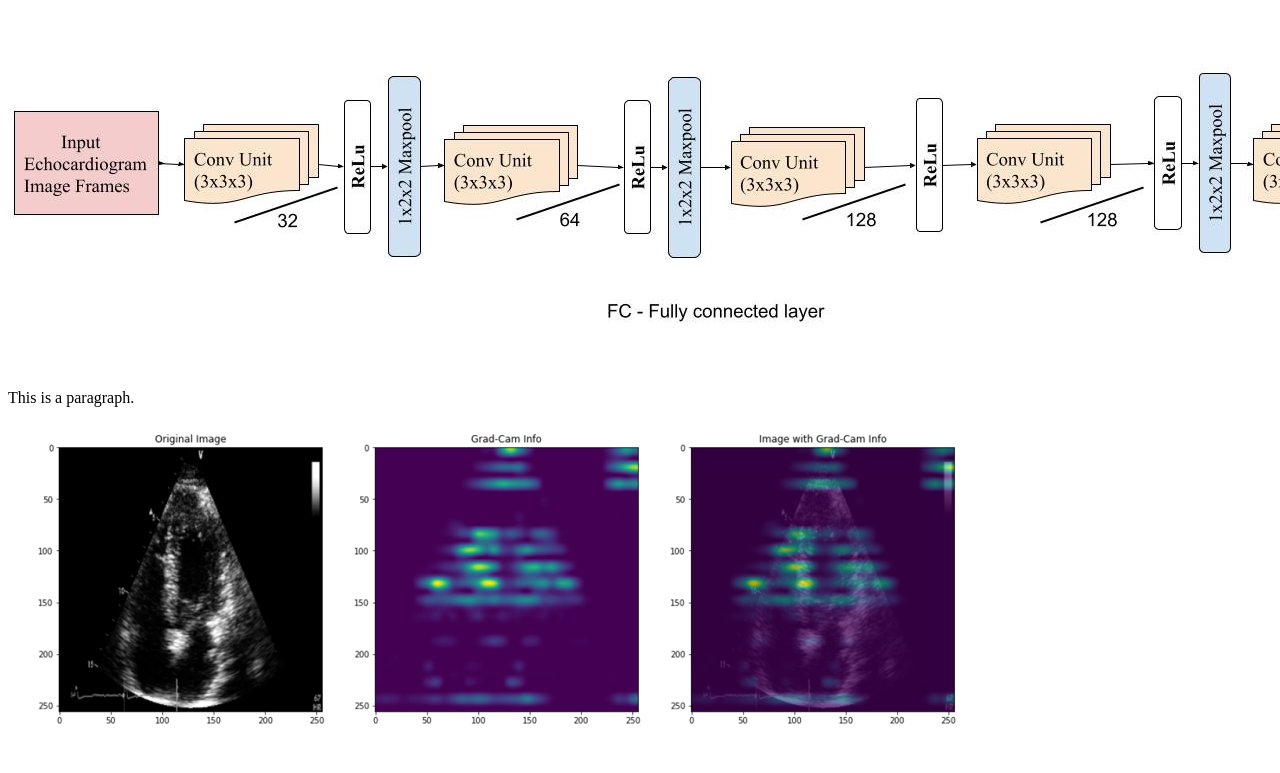
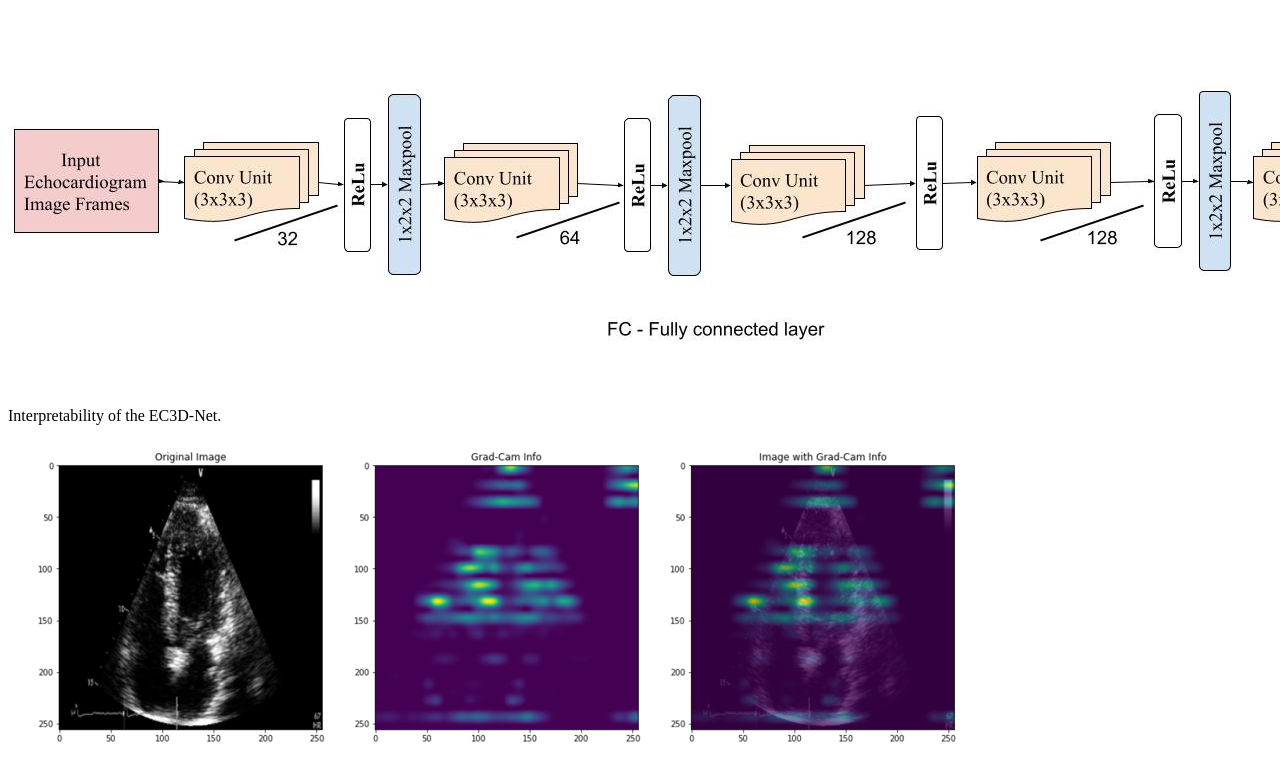
Before and after one commit to SanjeeviGunasekaran/Automatic-RWMA-Detection, a plain HTML site: page docs/index.html in a window 1280 px wide. Shown: the part 799-1572 px from the top of the page. Drawn offline with Linux system fonts and the light colour scheme.

Commit message:
Update index.html

```diff
--- a/docs/index.html
+++ b/docs/index.html
@@ -3,11 +3,11 @@
 <body>
 
 <h1>Automatic Diagnostic Tool for Detection of Regional Wall Motion Abnormality from Echocardiogram </h1>
-<p><b>Purpose</b>: The echocardiogram is an ultrasound imaging modality,employed to assess cardiac abnormalities. The Regional Wall Motion Abnormality (RWMA) is the occurrence of abnormal or absent contractility of a region of the heart muscle.  Conventional assessment of RWMA is based on visual interpretation of endocardial excursion and myocardial thickening from the echocardiogram videos. Wall motion assessment accuracy depends on the experience of the sonographer. Current automated methods highly depend on the preprocessing steps such as segmentation of ventricle part or manually finding systole and diastole frames from an echocardiogram. Additionally, state-ofthe-art methods majorly make use of images rather than videos, which specifically lack the usage of temporal information associated with an echocardiogram. The deep learning models used, employ highly complex networks with billions of trainable parameters. Further, the existing models used on video data add to the computational intensity because of the high frame rates of echocardiogram videos.<br />
+<p><b>Purpose</b>: The echocardiogram is an ultrasound imaging modality,employed to assess cardiac abnormalities. The Regional Wall Motion Abnormality (RWMA) is the occurrence of abnormal or absent contractility of a region of the heart muscle. Conventional assessment of RWMA is based on visual interpretation of endocardial excursion and myocardial thickening from the echocardiogram videos. Wall motion assessment accuracy depends on the experience of the sonographer. Current automated methods highly depend on the preprocessing steps such as segmentation of ventricle part or manually finding systole and diastole frames from an echocardiogram. Additionally, state-ofthe-art methods majorly make use of images rather than videos, which specifically lack the usage of temporal information associated with an echocardiogram. The deep learning models used, employ highly complex networks with billions of trainable parameters. Further, the existing models used on video data add to the computational intensity because of the high frame rates of echocardiogram videos.<br />
 <b>Methods</b>: We developed a novel deep learning architecture EC3DNet (Echo-Cardio 3D Net), which captures the temporal information for identifying regional wall motion abnormality from echocardiogram. We demonstrate that EC3D-Net can extract temporal information from even raw echocardiogram videos, at low frame rates, employing minimal training parameter-based deep architecture.<br />
 <b>Results</b>: EC3D-Net achieves both an overall F1-Score and an Area Under Curve (AUC) score of 0.82. Further, we were able to reduce time for training and trainable parameters by 50% through minimizing frames per second. We also show the EC3D-Net is an interpretable model, thereby helping physicians understand our model prediction.<br />
 <b>Conclusion</b>: RWMA detection from echocardiogram videos is a challenging process and our results demonstrate that we could achieve the state-of-the-art results even while using minimal parameters and time by our EC3D-Net. The proposed network outperforms both complex deep networks as well as fusion methods generally used in video classification.</p>
-<p> The original dataset available <a href="https://www.kaggle.com/datasets/aysendegerli/hmcqu-dataset">here.</a>
+<p> The original dataset available <a href="https://www.kaggle.com/datasets/aysendegerli/hmcqu-dataset">here.</a><br />
  The lower frame rate data available <a href="https://github.com/SanjeeviGunasekaran/Automatic-RWMA-Detection">here.</a></p>
  </body>
 </html>
@@ -18,7 +18,7 @@
   <p><img src="overall_ec3d-net.jpg" alt=""></p>
     <p>The EC3D-Net Layer Architecture.</p>
   <p><img src="EC3D-Net_Arch.jpg" alt=""></p>
-    <p>This is a paragraph.</p>
+    <p>Interpretability of the EC3D-Net.</p>
   <p><img src="grad_cam_image.png" alt=""></p>
 
  </body>
```
